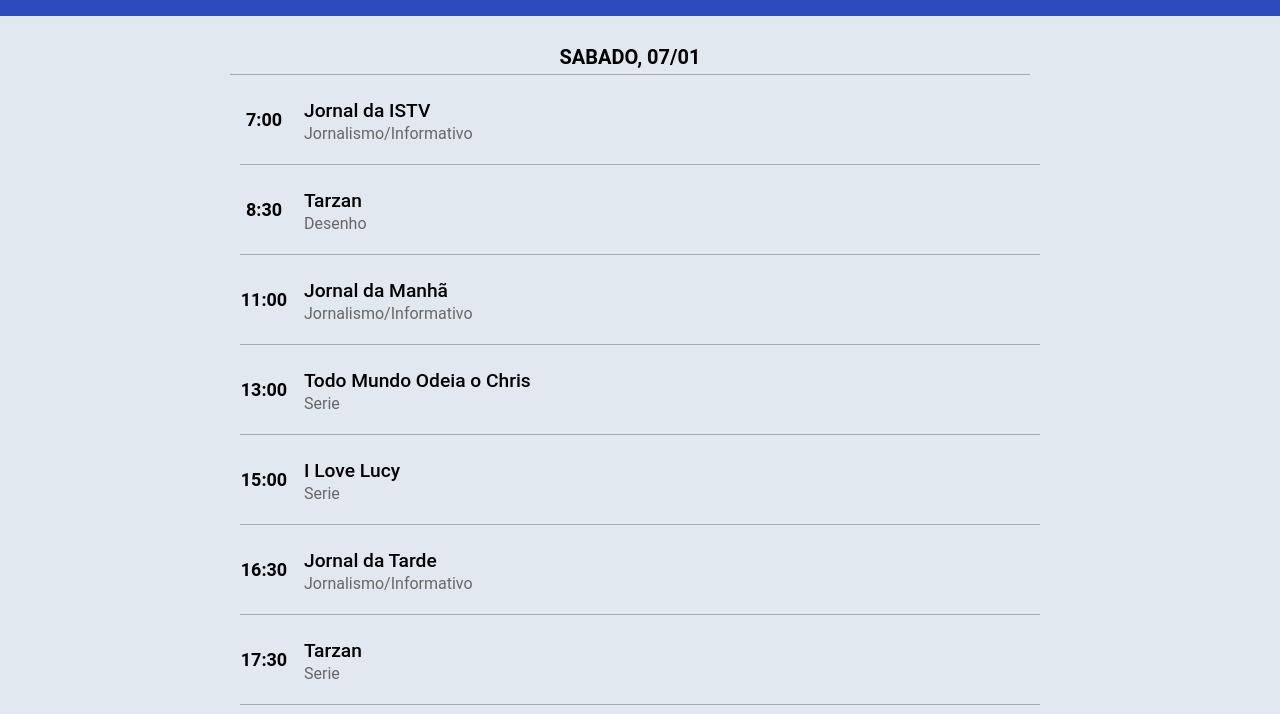
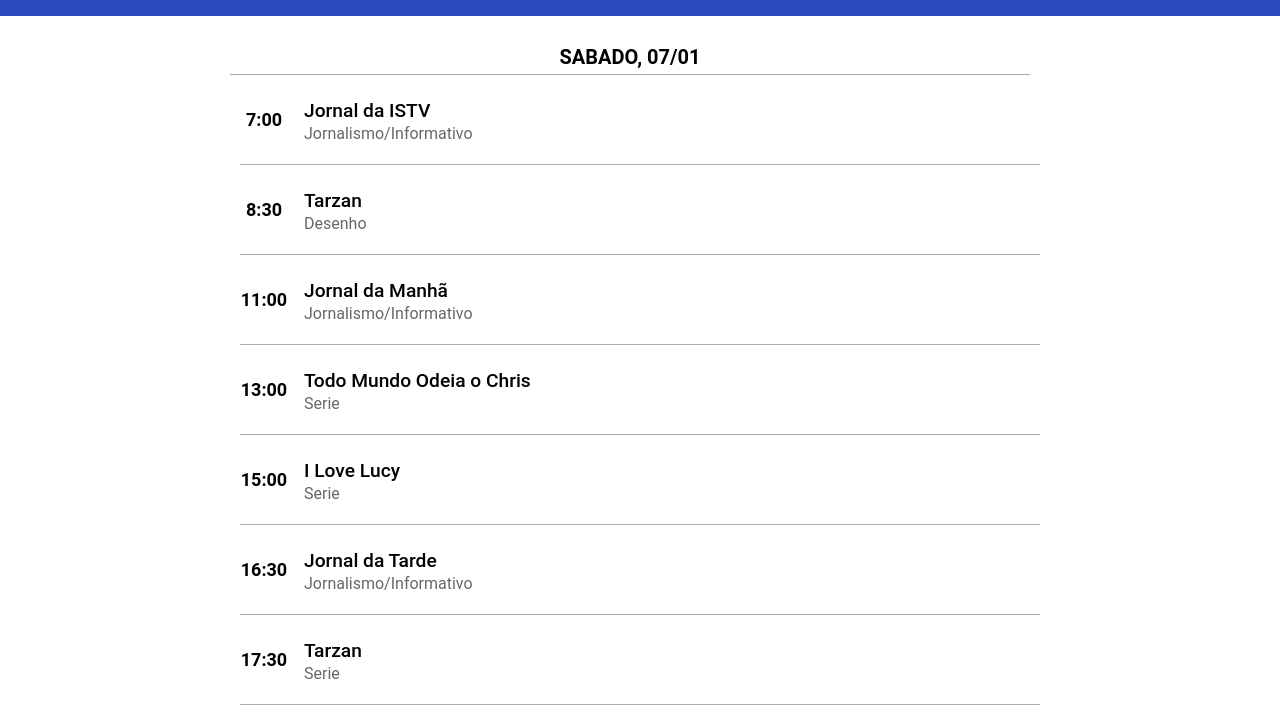
Before and after one commit to thalysson21/programa-o, a plain HTML site: page index.html in a window 1280 px wide. Shown: the part 54-768 px from the top of the page. Drawn offline with Linux system fonts and the light colour scheme.

Commit message:
Update index.css

```diff
--- a/index.css
+++ b/index.css
@@ -6,7 +6,7 @@
 
 
 body {
-  background-color:#e2e8f0;
+  background-color:#ffffff;
   font-family: 'Roboto', sans-serif;
 }
 
```
